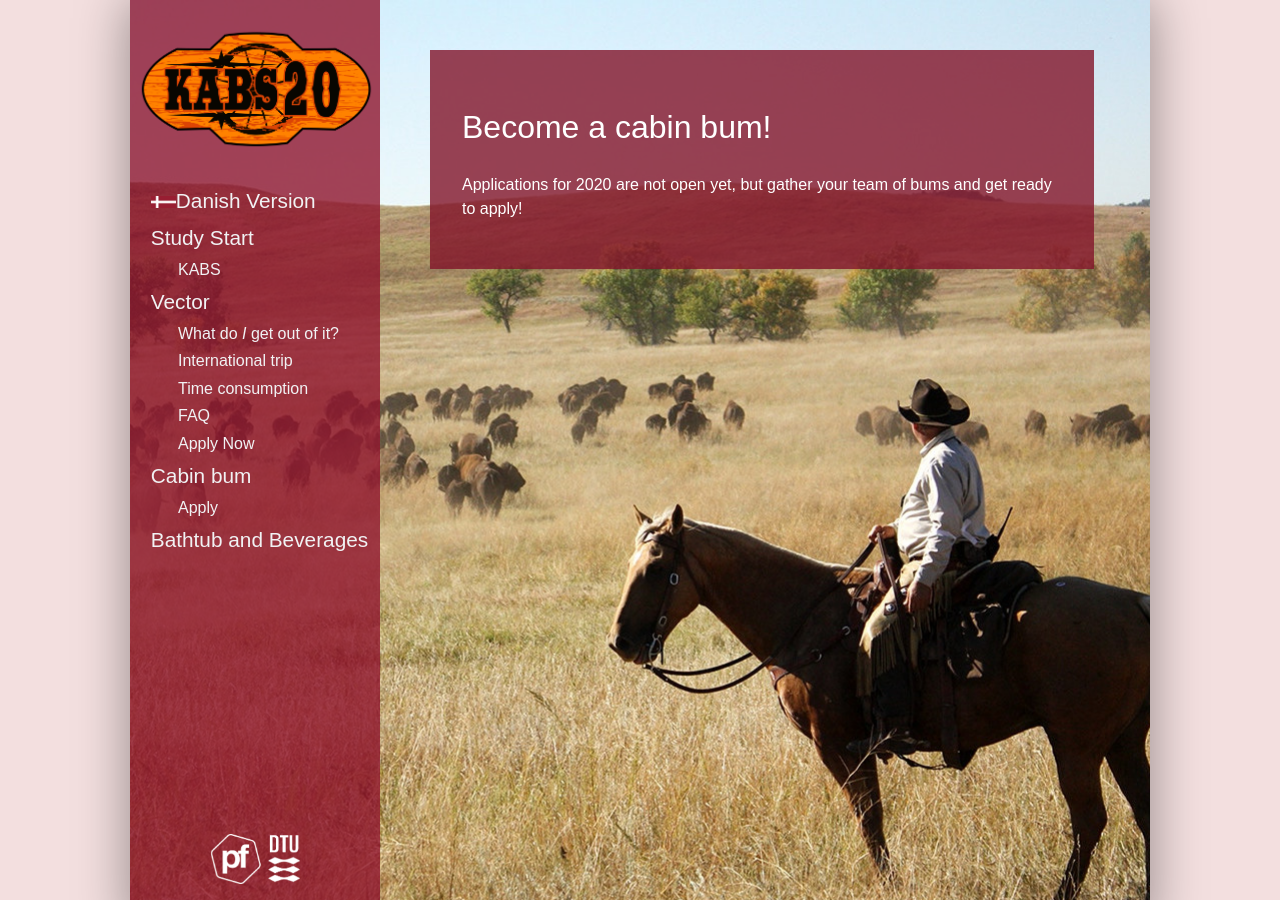
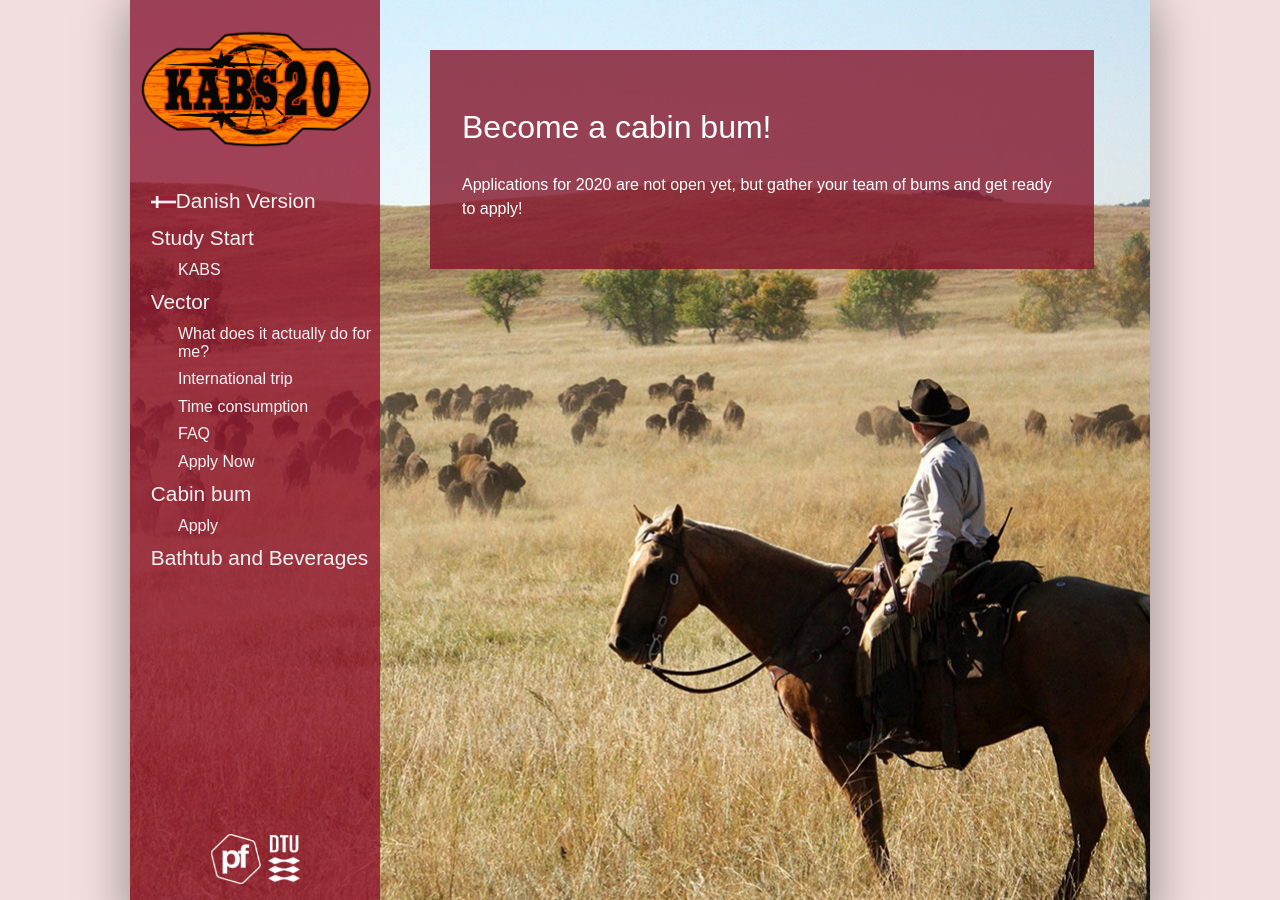
Before and after one commit to KABSDTU/kabsdtu.github.io, a Jekyll site: the page built from en/ansog-som-hyttebums.md, in a window 1280 px wide. Built offline with Jekyll 4.4.1, drawn with Linux system fonts in a browser that asks for light colours; some web fonts are replaced.

Commit message:
🔥-fix

```diff
--- a/_layouts/en.html
+++ b/_layouts/en.html
@@ -89,7 +89,7 @@
                 <ul>
                   <li>
                     <a href="/en/hvad-gor-det-for-mig.html"
-                      >What do <em>I</em> get out of it?</a
+                      >What does it actually do for me?</a
                     >
                   </li>
 
```
